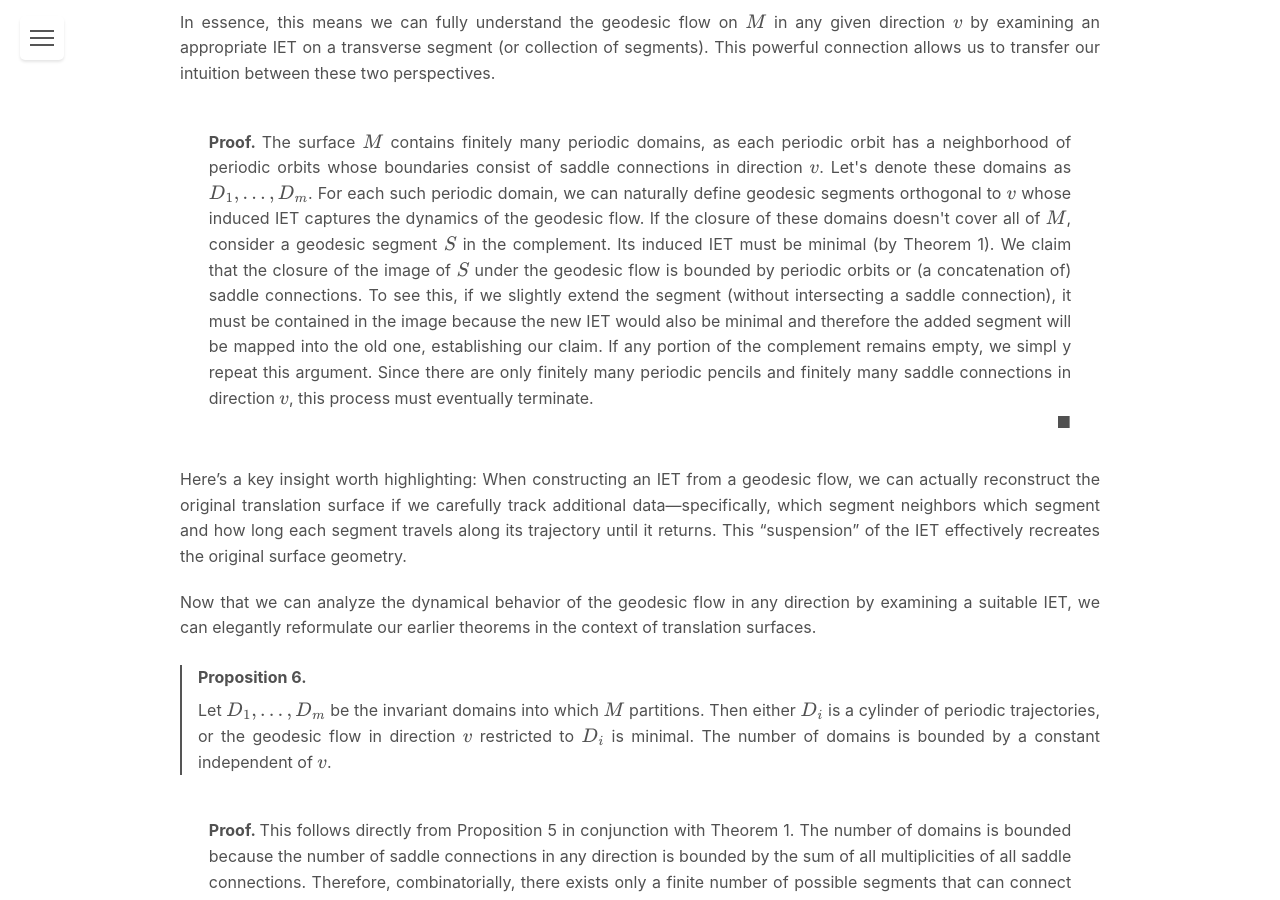
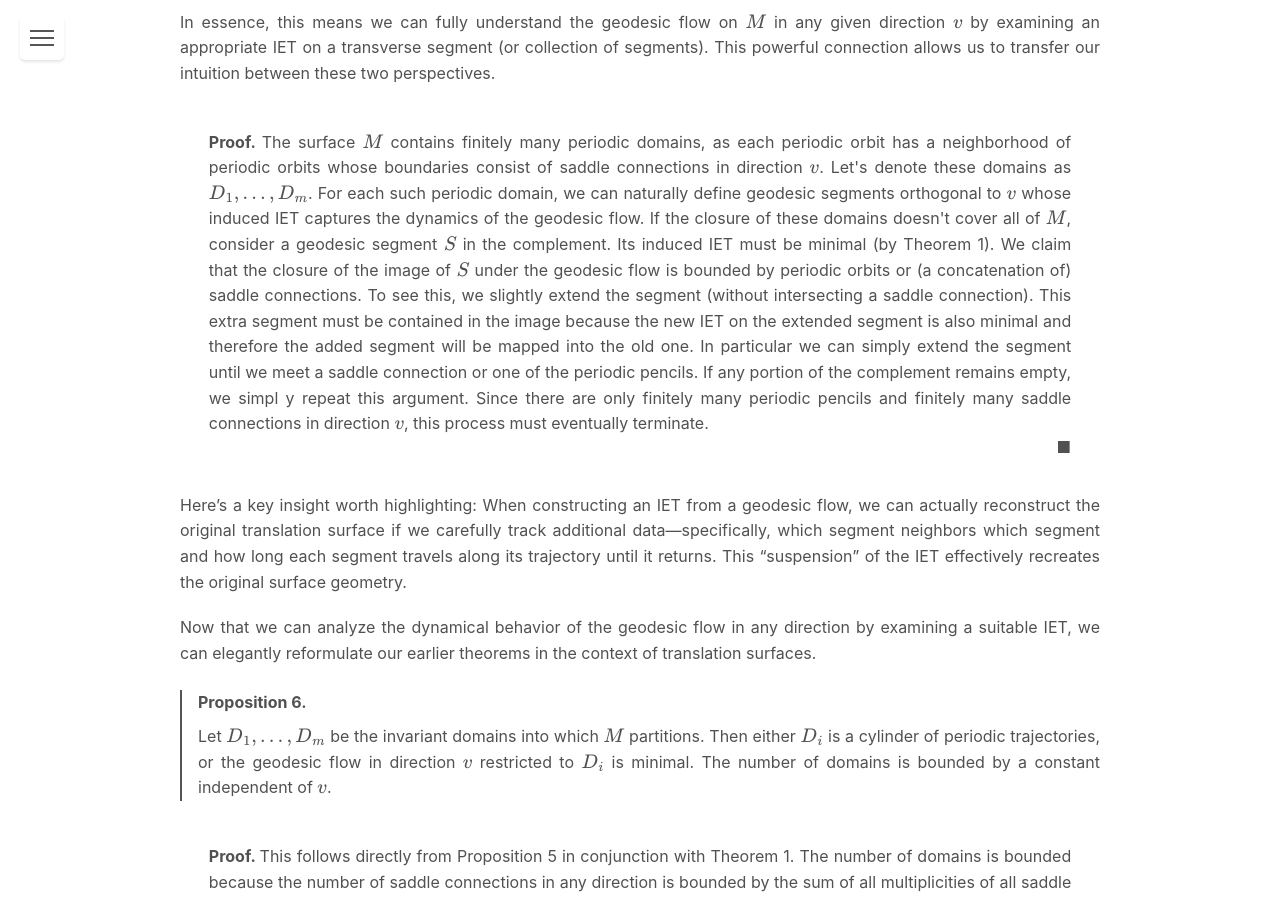
Before and after one commit to FabianLander/fabianlander.github.io, a Jekyll site: the page built from _posts/2025-02-28-Veech-alternative.md, in a window 1280 px wide and 900 px high, scrolled down 5925 px. Built offline with Jekyll 4.4.1, drawn with Linux system fonts in a browser that asks for light colours; some of the changed text lies outside the part shown.

Commit message:
added graphic and detail

```diff
--- a/_posts/2025-02-28-Veech-alternative.md
+++ b/_posts/2025-02-28-Veech-alternative.md
@@ -172,7 +172,7 @@
 <div class="proof">
 The surface $M$ contains finitely many periodic domains, as each periodic orbit has a neighborhood of periodic orbits whose boundaries consist of saddle connections in direction $v$. Let's denote these domains as $D_1, \dots, D_m$. For each such periodic domain, we can naturally define geodesic segments orthogonal to $v$ whose induced IET captures the dynamics of the geodesic flow.
 
-If the closure of these domains doesn't cover all of $M$, consider a geodesic segment $S$ in the complement. Its induced IET must be minimal (by Theorem 1). We claim that the closure of the image of $S$ under the geodesic flow is bounded by periodic orbits or (a concatenation of) saddle connections. To see this, if we slightly extend the segment (without intersecting a saddle connection), it must be contained in the image because the new IET would also be minimal and therefore the added segment will be mapped into the old one, establishing our claim.
+If the closure of these domains doesn't cover all of $M$, consider a geodesic segment $S$ in the complement. Its induced IET must be minimal (by Theorem 1). We claim that the closure of the image of $S$ under the geodesic flow is bounded by periodic orbits or (a concatenation of) saddle connections. To see this, we slightly extend the segment (without intersecting a saddle connection). This extra segment must be contained in the image because the new IET on the extended segment is also minimal and therefore the added segment will be mapped into the old one. In particular we can simply extend the segment until we meet a saddle connection or one of the periodic pencils.
 
 If any portion of the complement remains empty, we simpl y repeat this argument. Since there are only finitely many periodic pencils and finitely many saddle connections in direction $v$, this process must eventually terminate.
 </div>
@@ -235,12 +235,12 @@
 </div>
 
 <div class="proof">
-Both parts of this formula do not change when singular points are added or deleted, so we may assume that $\omega$ has singular points.
+Both parts of this formula do not change when (removable) singular points are added or deleted, so we may assume that $\omega$ has (potentialy removable) singular points.
 
 First, we need the following lemma:
 
 <div class="thm">
-<div class="thm-title">Lemma 10.</div>
+<div class="thm-title">Lemma 10. (Existence of geodesic triangulations with singular vertices.)</div>
 <div class="thm-content">
 If $\omega$ has singular points, then every set of pairwise non-intersecting (that is, without common interior points) saddle connections can be complemented to a triangulation of $M$ whose vertices are singular points, whose edges are saddle connections, and whose faces are triangles not containing singular points in their interior ($\omega$-triangles).
 </div>
@@ -275,6 +275,11 @@
 
 Let $x \in M$ and let $I$ be a geodesic interval starting at $x$ in an arbitrary direction $v_1$. The trajectory emitted from $x$ in a direction $v_2$ perpendicular to $v_1$ intersects $I$ at a point $x'$. We denote by $s_1$, $s_2$ the distances to be travelled along $I$ and along the trajectory, respectively, from $x$ to $x'$.
 
+  <br>
+  <br>
+<img src="/assets/svgs/veech_alternative/torusProofSketch.svg" alt="Suspension of an IET creating a translation surface." style="width: 60%; display: block; margin: 0 auto;">
+  <br>
+
 As can be readily seen, the trajectory emitted from $x$ in a direction $e_1$ parallel to $-s_1v_1 + s_2v_2$ is periodic. By Proposition 7, the whole surface $M$ is a single pencil of periodic trajectories in the direction $e_1$, having the same length $l_1$.
 
 We draw the geodesic interval $J$ in a direction $e_2$ perpendicular to $e_1$ whose length is the width $w_1$ of the pencil of periodic trajectories in the direction $e_1$. The end-points $x$ and $x''$ of this interval belong to the same trajectory of the pencil; all other trajectories intersect $J$ just once.
```
Also changed, not shown: other parts of _posts/2025-02-28-Veech-alternative.md (+1 -1 lines), assets/svgs/veech_alternative/torusProofSketch.svg (added).
